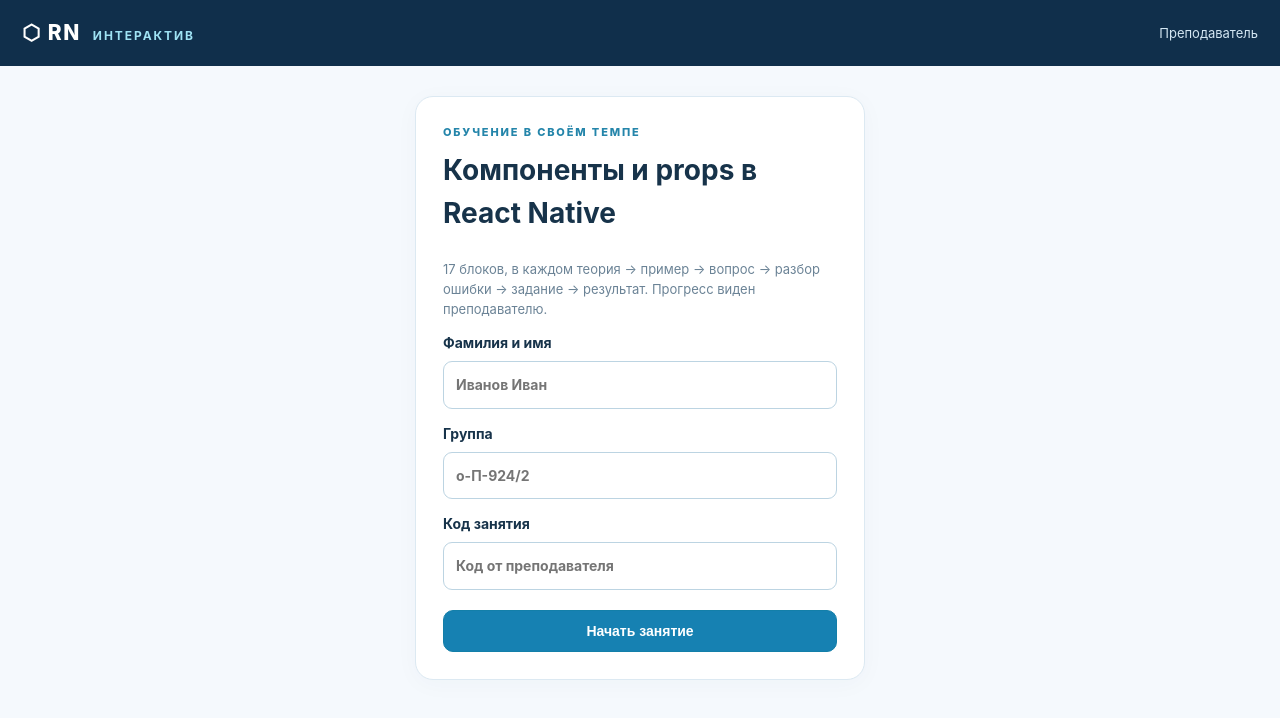
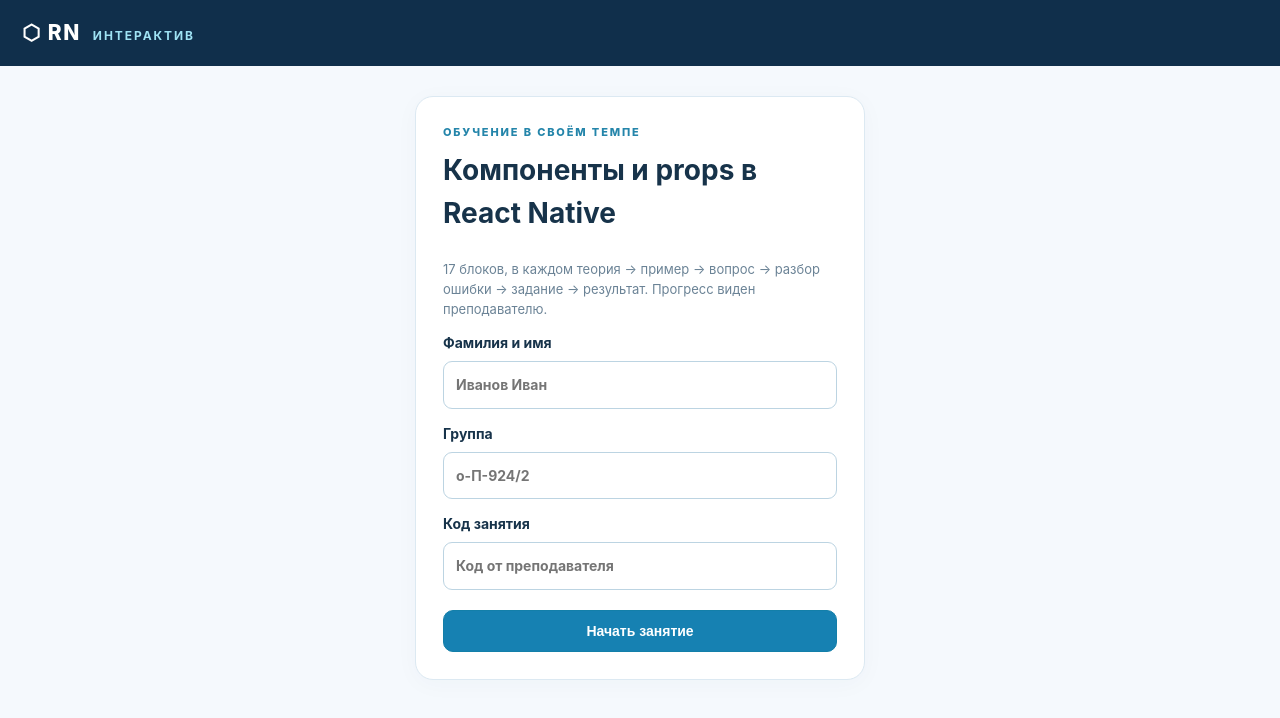
Before and after one commit to mvnailya/react-native-interactive, a plain HTML site: page public/index.html in a window 1280 px wide. Drawn offline with Linux system fonts and the light colour scheme.

Commit message:
Update index.html

```diff
--- a/public/index.html
+++ b/public/index.html
@@ -1 +1 @@
-<!doctype html><html lang="ru"><head><meta charset="utf-8"><meta name="viewport" content="width=device-width, initial-scale=1"><title>React Native — интерактивный курс</title><link rel="stylesheet" href="styles.css"></head><body><header class="top"><div class="brand">⬡ RN <span>ИНТЕРАКТИВ</span></div><div class="topright"><span id="identity"></span><a href="teacher.html" class="minor">Преподаватель</a></div></header><div id="app"></div><script src="content.js"></script><script src="student.js"></script></body></html>
+<!doctype html><html lang="ru"><head><meta charset="utf-8"><meta name="viewport" content="width=device-width, initial-scale=1"><title>React Native — интерактивный курс</title><link rel="stylesheet" href="styles.css"></head><body><header class="top"><div class="brand">⬡ RN <span>ИНТЕРАКТИВ</span></div><div class="topright"><span id="identity"></span></div></header><div id="app"></div><script src="content.js"></script><script src="student.js"></script></body></html>
```
